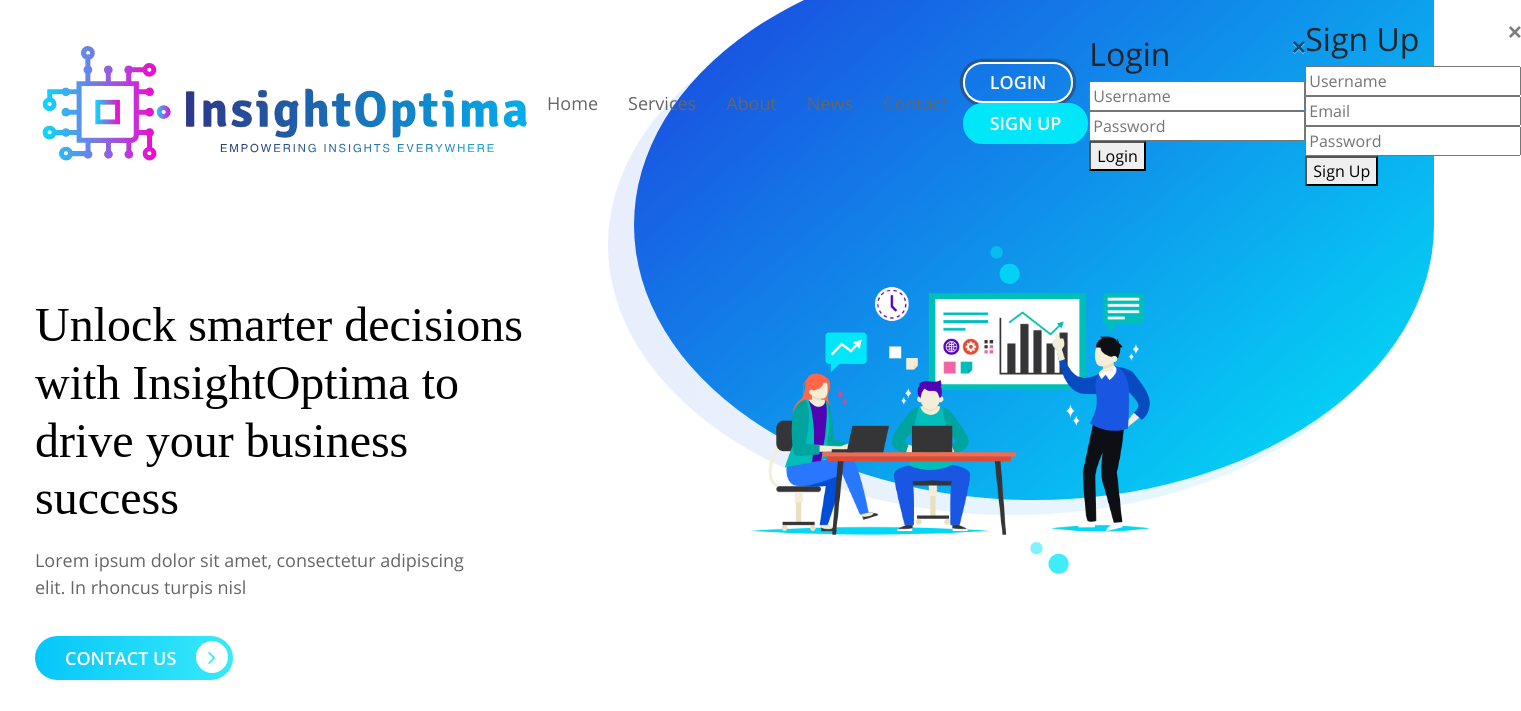
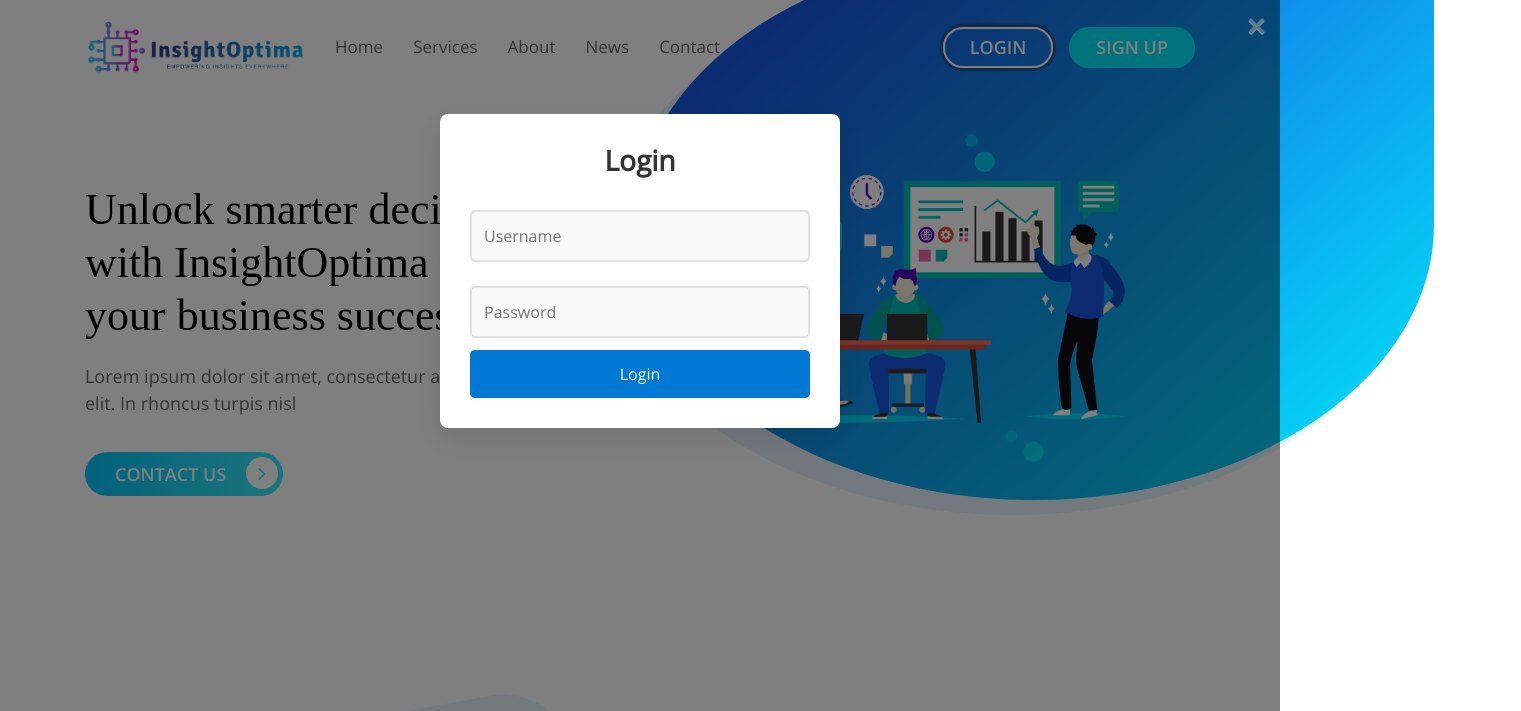
Before and after one commit to insightoptima/Website, a plain HTML site: page index.html in a window 1280 px wide. Both pictures are taken after a click on the link "LOGIN". Shown: the top 711 px of the page, 1521 px wide, since content can reach past the window. Drawn offline with Linux system fonts and the light colour scheme; a web font is replaced by a local one.

Commit message:
Add files via upload

```diff
--- a/css/style.css
+++ b/css/style.css
@@ -52,14 +52,15 @@ body {
 
 @media (min-width: 1200px) {
   .container {
-    max-width: 1240px;
+    max-widt: 1240px;
   }
 }
 #gtco-main-nav {
+
   padding: 20px 0;
 }
 #gtco-main-nav .navbar-brand {
-  font-size: 32px;
+  font-size: 25px;
   font-family: "Lato-Black";
   text-transform: none; /* Changed from uppercase to none */
   background: -webkit-linear-gradient(left, #1d3ede, #01e6f8);
@@ -73,6 +74,17 @@ body {
   -ms-text-fill-color: transparent;
   -o-text-fill-color: transparent;
 }
+.brand-logo{
+
+    width: 220px; /* Set the width of the logo */
+    height: auto; /* Automatically adjust the height to maintain the aspect ratio */
+    margin-right: 15px; /* Space between the logo and the text */
+     object-fit: contain;
+
+}
+
+
+
 #gtco-main-nav .bar1, #gtco-main-nav .bar2, #gtco-main-nav .bar3 {
   width: 25px;
   height: 2px;
@@ -95,7 +107,7 @@ body {
 }
 #gtco-main-nav .navbar-nav li a {
   font-family: "OpenSans-Regular";
-  font-size: 18px;
+  font-size: 17px;
   color: #666666;
   padding: 5px 15px !important;
   text-transform: none;
@@ -122,6 +134,101 @@ body {
     color: #1d3ede;
   }
 }
+/*---------------------------------------------------------*/
+
+/* Modal Styling */
+.modal1 {
+    display: none;
+    position: fixed;
+    z-index: 999;
+    left: 0;
+    top: 0;
+    width: 100%;
+    height: 100%;
+    background-color: rgba(0, 0, 0, 0.5); /* Subtle dark background */
+    padding-top: 50px;
+}
+
+.modal-content1 {
+    background-color: #ffffff;
+    margin: 5% auto;
+    padding: 30px;
+    border-radius: 8px; /* Rounded corners */
+    width: 100%;  /* Full width but restricted by max-width */
+    max-width: 400px; /* Microsoft-like modal width */
+    box-shadow: 0 10px 30px rgba(0, 0, 0, 0.1); /* Light shadow for depth */
+}
+
+.modal-content1 h2 {
+    font-size: 28px;
+    color: #333;
+    font-weight: 600;
+    margin-bottom: 20px;
+    text-align: center;
+}
+
+.modal-content1 input {
+    width: 100%;
+    padding: 12px;
+    margin: 12px 0;
+    border: 2px solid #E1E1E1; /* Light gray border */
+    border-radius: 5px;
+    font-size: 16px;
+    background-color: #F9F9F9; /* Subtle background */
+    transition: border-color 0.3s ease, background-color 0.3s ease;
+}
+
+.modal-content1 input:focus {
+    border-color: #0078D4; /* Microsoft blue */
+    background-color: #fff;
+    outline: none;
+}
+
+.modal-content1 button {
+    background-color: #0078D4; /* Microsoft blue */
+    color: white;
+    border: none;
+    padding: 12px;
+    border-radius: 5px;
+    font-size: 16px;
+    width: 100%;
+    cursor: pointer;
+    transition: background-color 0.3s ease;
+}
+
+.modal-content1 button:hover {
+    background-color: #005A9E; /* Darker blue on hover */
+}
+
+.close {
+    color: #aaa;
+    font-size: 32px;
+    font-weight: bold;
+    position: absolute;
+    top: 10px;
+    right: 15px;
+    transition: color 0.3s ease;
+}
+
+.close:hover,
+.close:focus {
+    color: #333;
+    cursor: pointer;
+}
+
+.error-message {
+    color: red;
+    font-size: 14px;
+    text-align: center;
+    margin-top: 10px;
+}
+
+/* Adding subtle transition effect for modal */
+.modal1 {
+    transition: opacity 0.3s ease-in-out;
+}
+
+/*---------------------------------------------------------*/
 #gtco-main-nav::after {
   position: absolute;
   content: "";
@@ -184,7 +291,7 @@ body {
 }
 @media (max-width: 1199px) {
   #gtco-main-nav::before {
-    width: 710px;
+  width: 710px;
   }
 }
 @media (max-width: 991px) {
@@ -243,9 +350,10 @@ body {
   margin-top: 20px;
   min-height: 500px;
 }
+/* --Unlock smarter decisions with--*/
 .gtco-banner-area h1 {
   font-family: "Lato-Light";
-  font-size: 48px;
+  font-size: 44px;
   color: #000000;
   max-width: 500px;
   margin-top: 70px;
@@ -428,7 +536,7 @@ body {
   content: "";
   height: 100px;
   width: 100%;
-  border: 2px solid red;
+  border: 2px sod red;
 }
 .gtco-numbers-block svg {
   margin-top: -100px;
@@ -643,7 +751,7 @@ body {
 
 .gtco-logo-area {
   margin: 50px auto;
-}
+}*
 .gtco-logo-area .col .img-fluid {
   max-height: 32px;
 }
@@ -654,6 +762,7 @@ body {
     margin: 20px 0;
   }
 }
+
 
 .gtco-news {
   background: #fcfcfc;
```
